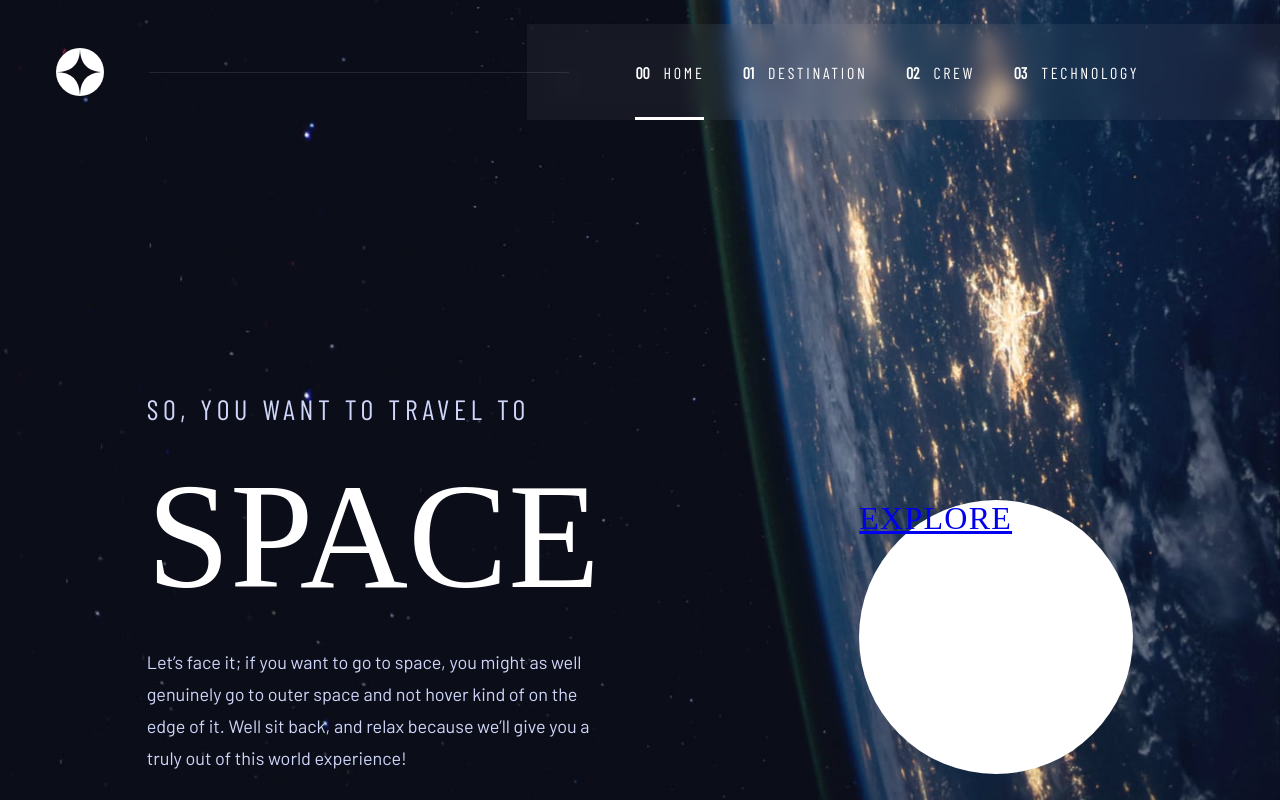
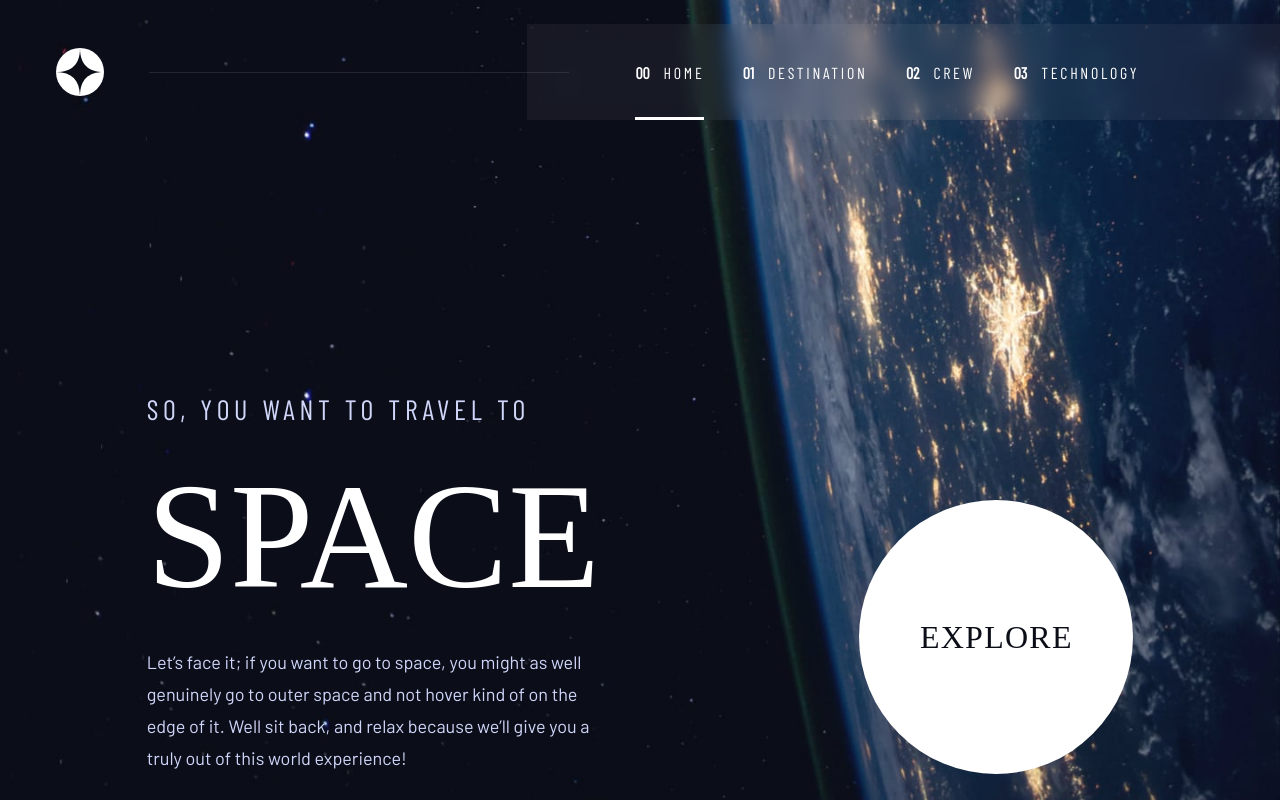
Before and after one commit to wfarre/space-tourism-app, a Next.js app: page / in a window 1280 px wide. Built offline with nearby package versions, Linux system fonts and the light colour scheme; a web font is replaced by a local one.

Commit message:
improve W3C validators

```diff
--- a/components/Navbar/Navbar.tsx
+++ b/components/Navbar/Navbar.tsx
@@ -92,7 +92,7 @@ const Navbar = (props: Props) => {
         />
         <Image
           src="/assets/shared/icon-close.svg"
-          alt="open menu"
+          alt="close menu"
           width={40}
           height={40}
           className={
--- a/pages/crew.tsx
+++ b/pages/crew.tsx
@@ -68,6 +68,7 @@ const Crew = (props: Props) => {
       <Header index={"02"} title={"Meet your crew"} />
 
       <section className="section section--crew">
+        <h2 hidden>Crew</h2>
         <div className="carousel">
           <div className="carousel__nav">
             <div
--- a/pages/destination.tsx
+++ b/pages/destination.tsx
@@ -92,6 +92,7 @@ const Destination = (props: Props) => {
       <Header index={"01"} title={"Pick your destination"} />
       <main className="main">
         <section className="section section--planet">
+          <h2 hidden>Destination</h2>
           <div className="carousel">
             <div className="carousel__nav">
               <div
--- a/pages/index.tsx
+++ b/pages/index.tsx
@@ -53,7 +53,7 @@ export default function Home() {
         </div>
 
         <div className="cta">
-          <Link href="/destination">
+          <Link href="/destination" className="link">
             <div className="button button--cta">Explore</div>
           </Link>
         </div>
--- a/pages/technology.tsx
+++ b/pages/technology.tsx
@@ -77,6 +77,7 @@ const Technology = (props: Props) => {
       <Header index={"03"} title={"Space launch 101"} />
       <main className="main">
         <section className="section section--technology">
+          <h2 hidden>Technology</h2>
           <div className="carousel">
             <div className="carousel__nav">
               <div
--- a/styles/main.css
+++ b/styles/main.css
@@ -288,7 +288,18 @@
     line-height: 32px;
   }
 }
+.header .cta {
+  display: flex;
+  justify-content: center;
+}
+.header .cta .link {
+  text-decoration: none;
+  color: #0b0d17;
+}
 .header .cta .button--cta {
+  display: flex;
+  align-items: center;
+  justify-content: center;
   height: 150px;
   width: 150px;
   margin-top: 81px;
@@ -299,6 +310,7 @@
   text-transform: uppercase;
   letter-spacing: 1.25px;
   font-size: 20px;
+  text-decoration: none;
 }
 @media all and (min-width: 420px) {
   .header .cta .button--cta {
--- a/styles/sass/pages/_header-home.scss
+++ b/styles/sass/pages/_header-home.scss
@@ -71,7 +71,16 @@
   }
 
   .cta {
+    display: flex;
+    justify-content: center;
+    .link {
+      text-decoration: none;
+      color: $bg-color;
+    }
     .button--cta {
+      display: flex;
+      align-items: center;
+      justify-content: center;
       height: 150px;
       width: 150px;
       margin-top: 81px;
@@ -82,6 +91,7 @@
       text-transform: uppercase;
       letter-spacing: 1.25px;
       font-size: 20px;
+      text-decoration: none;
 
       @include tablet-only {
         height: 242px;
```
Also changed, not shown: 1 other file (tests, documents, lock files or other folders).
